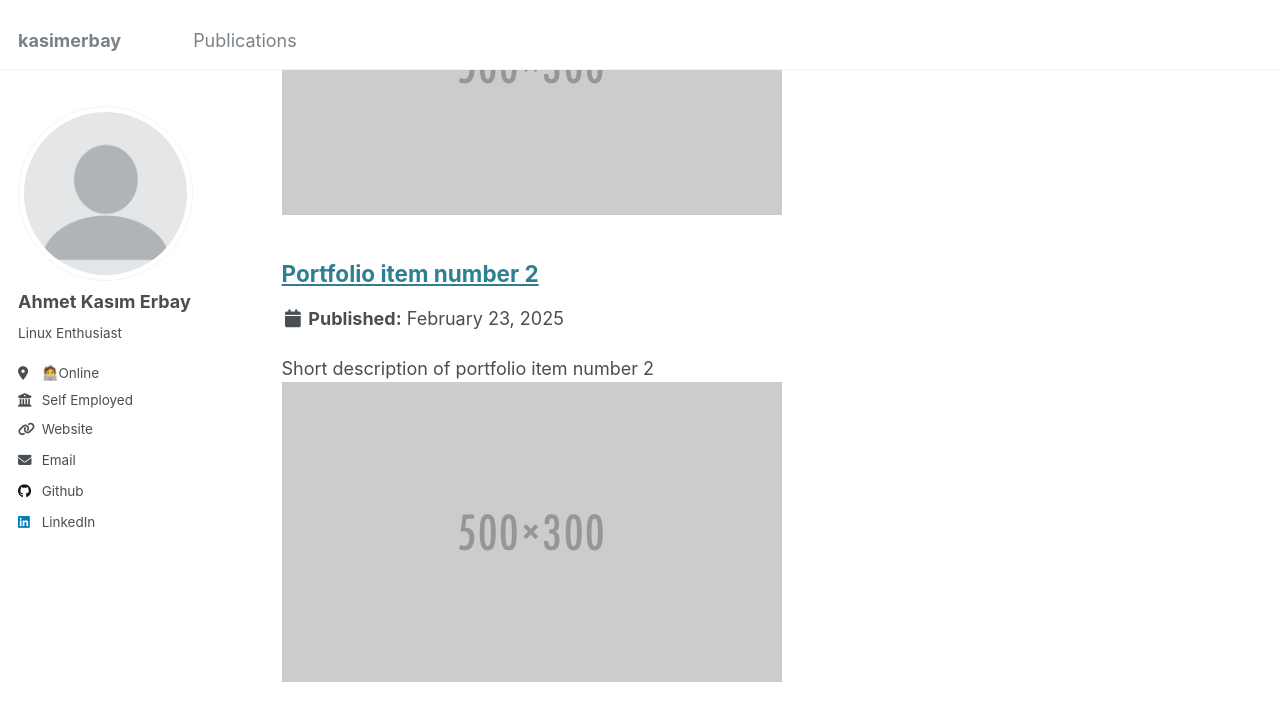
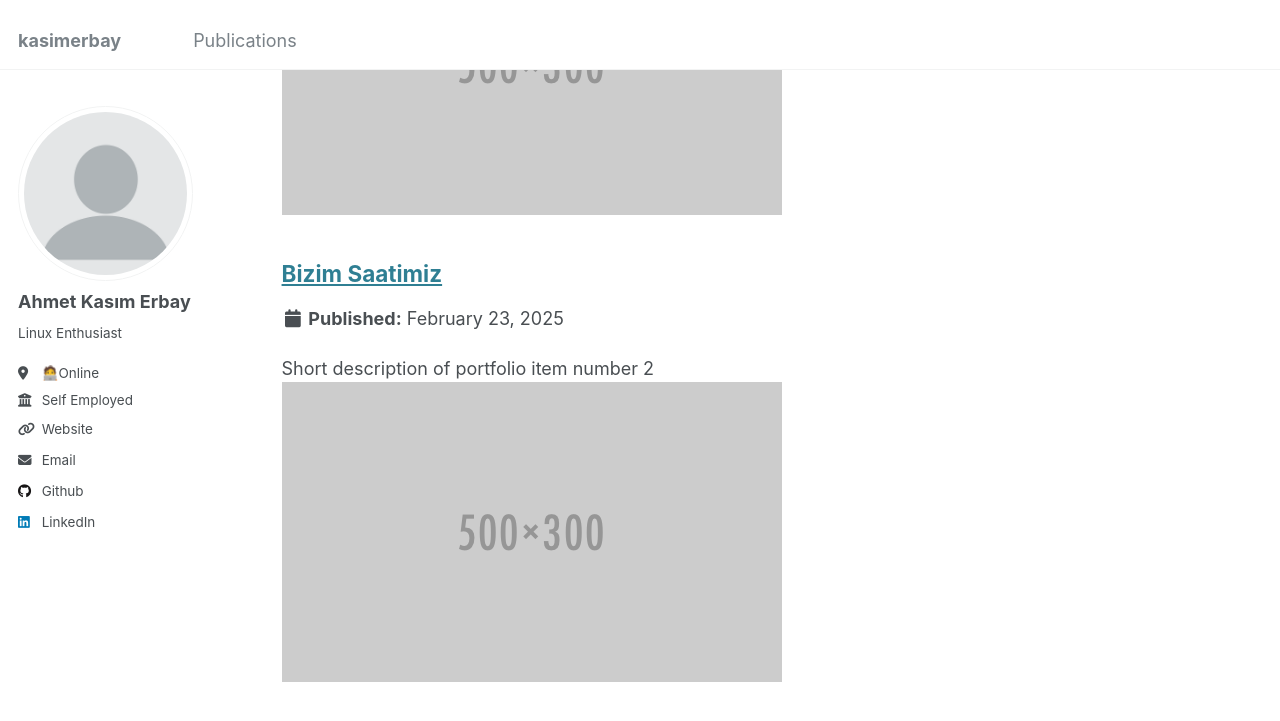
Before and after one commit to kasimerbay/kasimerbay.github.io, a Jekyll site: the page built from _pages/portfolio.html, in a window 1280 px wide and 900 px high, scrolled down 387 px. Shown: the top 721 px of the window. Built offline with Jekyll 4.4.1, drawn with Linux system fonts in a browser that asks for light colours.

Commit message:
Update portfolio-2.html

```diff
--- a/_portfolio/portfolio-2.html
+++ b/_portfolio/portfolio-2.html
@@ -1,7 +1,7 @@
 ---
-title: "Portfolio item number 2"
+title: "Bizim Saatimiz"
 excerpt: "Short description of portfolio item number 2 <br/><img src='/images/500x300.png'>"
-collection: portfolio
+<!--collection: portfolio-->
 ---
 
 <!--This is an item in your portfolio. It can be have images or nice text. If you name the file .md, it will be parsed as markdown. If you name the file .html, it will be parsed as HTML.-->
```
